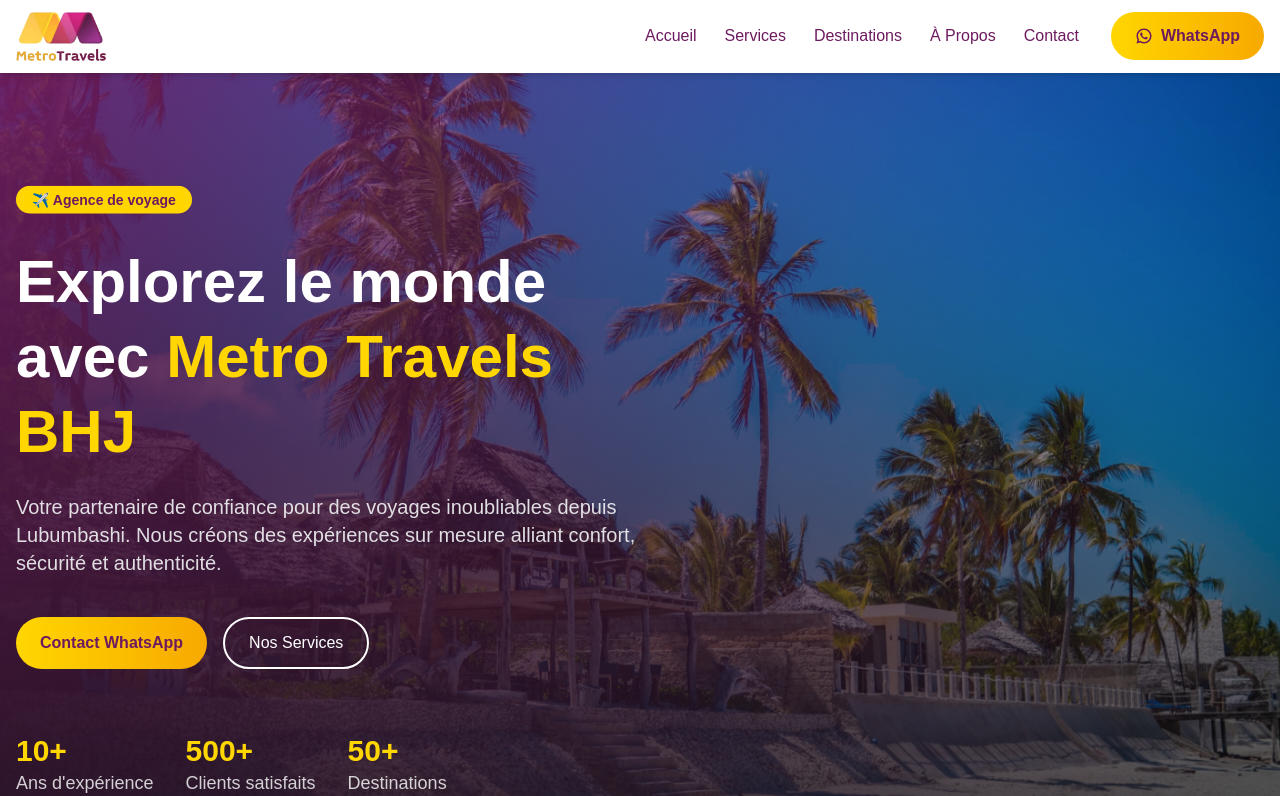
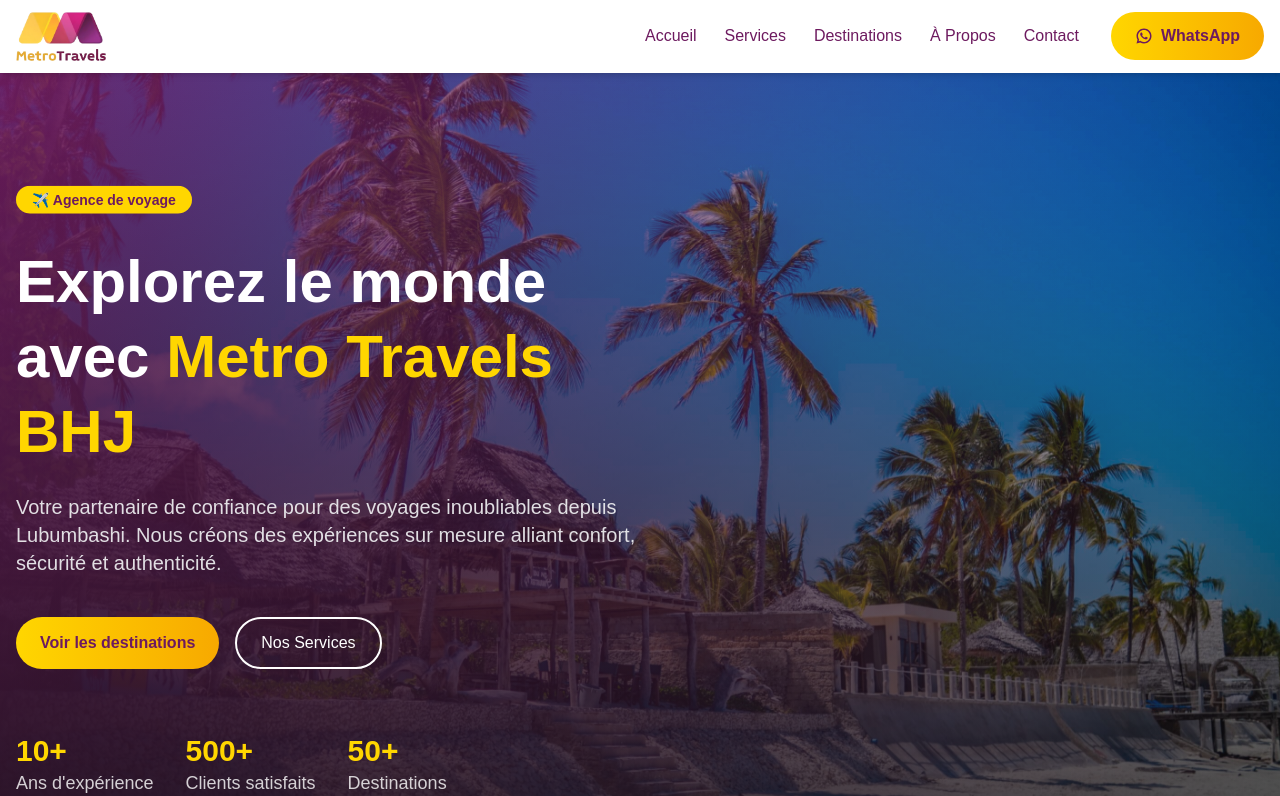
Before and after one commit to freddymk313/metrotravels, a Next.js app: page / in a window 1280 px wide. Shown: the top 796 px of the page. Built offline with nearby package versions, Linux system fonts and the light colour scheme.

Commit message:
about link ok

```diff
--- a/components/About.tsx
+++ b/components/About.tsx
@@ -1,6 +1,7 @@
 import React from 'react';
 import Image from 'next/image';
 import { RiTeamLine, RiMedalLine, RiGlobalLine } from 'react-icons/ri';
+import Link from 'next/link';
 
 const About: React.FC = () => {
   return (
@@ -80,19 +81,19 @@
             </div>
 
             <div className="flex flex-wrap gap-4">
-              <a
-                href="#services"
+              <Link
+                href="/services"
                 className="bg-gradient-to-r from-[#FFD600] to-[#F7A900] text-[#6D1A5F] px-8 py-3 rounded-full font-semibold hover:shadow-lg transition-all"
               >
                 Nos Services
-              </a>
+              </Link>
 
-              <a
-                href="#contact"
+              <Link
+                href="/contact"
                 className="border-2 border-[#6D1A5F] text-[#6D1A5F] px-8 py-3 rounded-full font-semibold hover:bg-[#6D1A5F] hover:text-white transition-all"
               >
                 Rencontrer Notre Équipe
-              </a>
+              </Link>
             </div>
           </div>
         </div>
--- a/components/Hero.tsx
+++ b/components/Hero.tsx
@@ -2,6 +2,7 @@
 
 import React from 'react';
 import Image from 'next/image';
+import Link from 'next/link';
 
 const Hero: React.FC = () => {
   return (
@@ -40,25 +41,22 @@
           </p>
 
           <div className="flex flex-col sm:flex-row justify-center sm:justify-start gap-4">
-            <a
-              href={`https://wa.me/+919724595395?text=${encodeURIComponent(
-                `Bonjour Metro Travels BHJ, j'aimerais en savoir plus sur vos services".`
-              )}`}
-              target="_blank"
-              rel="noopener noreferrer"
+            <Link
+              href="/destinations"
+              // alt="destinations page"
               className="bg-gradient-to-r from-[#FFD600] to-[#F7A900] text-[#6D1A5F] px-6 py-3 rounded-full font-semibold hover:shadow-lg transition-all duration-300 flex items-center justify-center gap-2"
             >
               {/* <i className="ri-whatsapp-line ri-lg" /> */}
-              Contact WhatsApp
-            </a>
+              Voir les destinations
+            </Link>
 
-            <a
+            <Link
               href="/services"
               className="border-2 border-white text-white px-6 py-3 rounded-full font-medium hover:bg-white/10 transition-all duration-300 flex items-center justify-center gap-2"
             >
               {/* <i className="ri-compass-3-line ri-lg" /> */}
               Nos Services
-            </a>
+            </Link>
           </div>
 
           {/* Statistiques */}
@@ -76,11 +74,6 @@
           </div>
         </div>
       </div>
-
-      {/* Flèche en bas */}
-      <div className="absolute bottom-8 left-1/2 transform -translate-x-1/2 animate-bounce z-10">
-        <i className="ri-arrow-down-line ri-2x text-white opacity-70" />
-      </div>
     </section>
   );
 };
```
